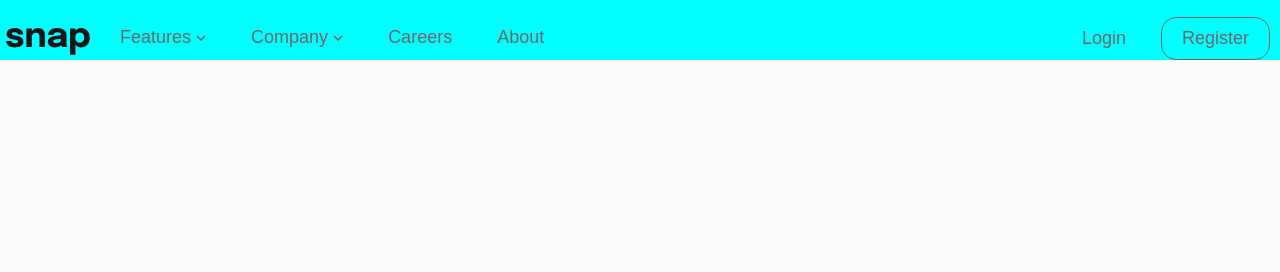
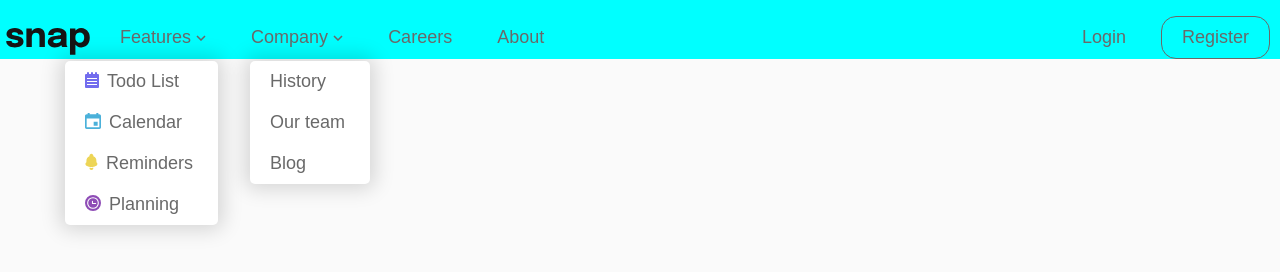
Before and after one commit to RaduDevelops/Project2, a plain HTML site: page index.html in a window 1280 px wide. Drawn offline with Linux system fonts and the light colour scheme.

Commit message:
all for 8.09.22

```diff
--- a/index.html
+++ b/index.html
@@ -14,6 +14,7 @@
     <link rel="preconnect" href="https://fonts.googleapis.com">
 <link rel="preconnect" href="https://fonts.gstatic.com" crossorigin>
 <link href="https://fonts.googleapis.com/css2?family=Karla:wght@400;700&display=swap" rel="stylesheet">
+<script src="script.js" defer></script>
 </head>
   <body>
     <header>
@@ -24,11 +25,30 @@
       </div>
       <nav id="nav"">
       <ul>
-      <li><a href="#">Features<svg width="10" height="6" xmlns="http://www.w3.org/2000/svg"><path stroke="#686868" stroke-width="1.5" fill="none" d="m1 1 4 4 4-4"/></svg></a></li>
-      <li><a href="#">Company<svg width="10" height="6" xmlns="http://www.w3.org/2000/svg"><path stroke="#686868" stroke-width="1.5" fill="none" d="m1 1 4 4 4-4"/></svg></a></li>
+      <li><a href="#">Features<svg width="10" height="6" xmlns="http://www.w3.org/2000/svg"><path stroke="#686868" stroke-width="1.5" fill="none" d="m1 1 4 4 4-4"/></svg>
+      <div class="feature-sub">
+        <ul>
+          <li><a href="#"><svg class="feature-icons"
+            width="14" height="16" xmlns="http://www.w3.org/2000/svg"><path d="M14 3v12a1 1 0 0 1-1 1H1a1 1 0 0 1-1-1V3a1 1 0 0 1 1-1h1V1a1 1 0 1 1 2 0v1h2V1a1 1 0 1 1 2 0v1h2V1a1 1 0 0 1 2 0v1h1a1 1 0 0 1 1 1Zm-2 3H2v1h10V6Zm0 3H2v1h10V9Zm0 3H2v1h10v-1Z" fill="#726CEE"/></svg>Todo List</a></li>
+          <li><a href="#"><svg class="feature-icons"
+            width="16" height="16" xmlns="http://www.w3.org/2000/svg"><path d="M12.667 8.667h-4v4h4v-4ZM11.334 0v1.333H4.667V0h-2v1.333h-1C.75 1.333 0 2.083 0 3v11.333C0 15.25.75 16 1.667 16h12.667C15.25 16 16 15.25 16 14.333V3c0-.917-.75-1.667-1.666-1.667h-1V0h-2Zm3 14.333H1.667V5.5h12.667v8.833Z" fill="#4BB1DA"/></svg>Calendar</a></li>
+          <li><a href="#"><svg class="feature-icons"
+            width="13" height="17" xmlns="http://www.w3.org/2000/svg"><path d="M6.408 13.916c-3.313 0-6-1.343-6-3 0-.612.371-1.18 1-1.654V7.916a5 5 0 0 1 3.041-4.6 2 2 0 0 1 3.507-1.664 2 2 0 0 1 .411 1.664 5.002 5.002 0 0 1 3.041 4.6v1.346c.629.474 1 1.042 1 1.654 0 1.657-2.687 3-6 3Zm0 1c.694 0 1.352-.066 1.984-.16.004.054.016.105.016.16a2 2 0 0 1-4 0c0-.055.012-.106.016-.16.633.094 1.29.16 1.984.16Z" fill="#EDD556"/></svg>Reminders</a></li>
+          <li><a href="#"><svg
+            width="16" height="16" xmlns="http://www.w3.org/2000/svg"><path d="M8 0a8 8 0 1 1 0 16A8 8 0 0 1 8 0Zm0 2.133a5.867 5.867 0 1 0 0 11.734A5.867 5.867 0 0 0 8 2.133ZM8 3.2a4.8 4.8 0 1 1 0 9.6 4.8 4.8 0 0 1 0-9.6Zm-.533 2.667a.533.533 0 0 0-.534.533v2.133c0 .295.24.534.534.534h3.2a.533.533 0 0 0 0-1.067H8V6.4a.533.533 0 0 0-.533-.533Z" fill="#8E4CB6"/></svg>Planning</a></li>
+        </ul>
+      </div>
+      </a></li>
+      <li><a href="#">Company<svg width="10" height="6" xmlns="http://www.w3.org/2000/svg"><path stroke="#686868" stroke-width="1.5" fill="none" d="m1 1 4 4 4-4"/></svg>
+        <div class="company-sub">
+          <ul>
+            <li><a href="#">History</a></li>
+            <li><a href="#">Our team</a></li>
+            <li><a href="#">Blog</a></li>
+          </ul>
+        </div></a></li>
       <li><a href="#">Careers</a></li>
       <li><a href="#">About</a></li>
-      <li></li>
       </ul>
       </nav>
       <nav class="nav2">
--- a/styles.css
+++ b/styles.css
@@ -14,6 +14,7 @@ body{
     width:100%;
     margin: 0 auto;
     padding-top: 20px;
+    position: relative;
 }
 header{
     background-color: aqua;
@@ -73,12 +74,39 @@ li svg{
     border: 1.5px solid var(--grey);
     border-radius: 15px;
     padding: 10px 20px;
-    margin-top: -10px;
+    margin-top: -15px;
+}
+.register:hover{
+    border: 1.5px solid black; ;
 }
 .login{
     padding-right: 10px;
 }
-.register:hover{
-    background-color: var(--grey);
-    text-transform: capitalize;
+.feature-sub,.company-sub{
+    position: absolute;
+    top:61px;
+    background-color: white;
+    border-radius: 5px;
+    box-shadow:  0px 0px 20px 5px rgba(0,0,0,0.15);
 }
+.feature-sub li,.company-sub li{
+    display: block;
+    margin-left: 0px;
+    padding: 10px 15px ;
+}
+.company-sub{
+ left:250px;
+}
+.company-sub li{
+ padding-left: 20px;
+}
+.feature-sub{
+ left: 65px;
+}
+a:hover{
+    color: black;
+}
+.feature-sub svg{
+    margin-bottom:-1px;
+    margin-right: 8px;
+}
```
Also changed, not shown: script.js (added).
